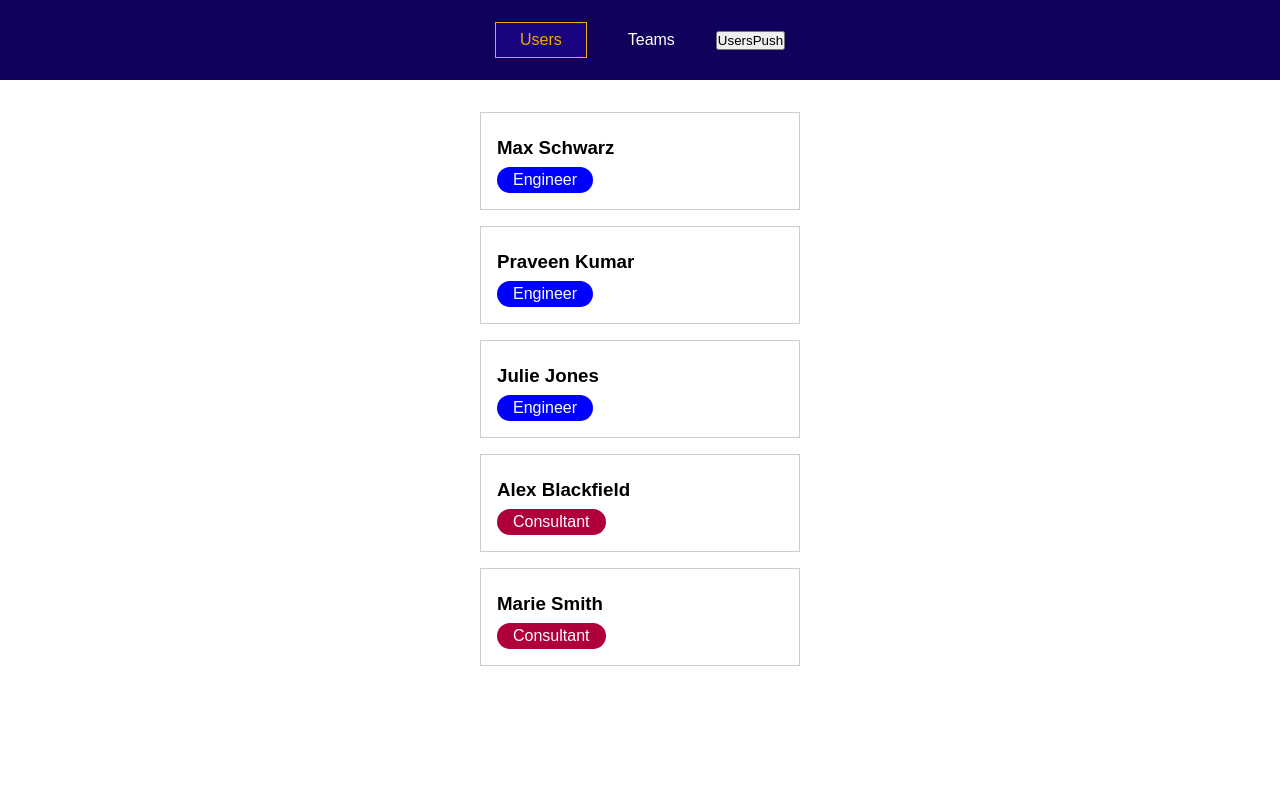
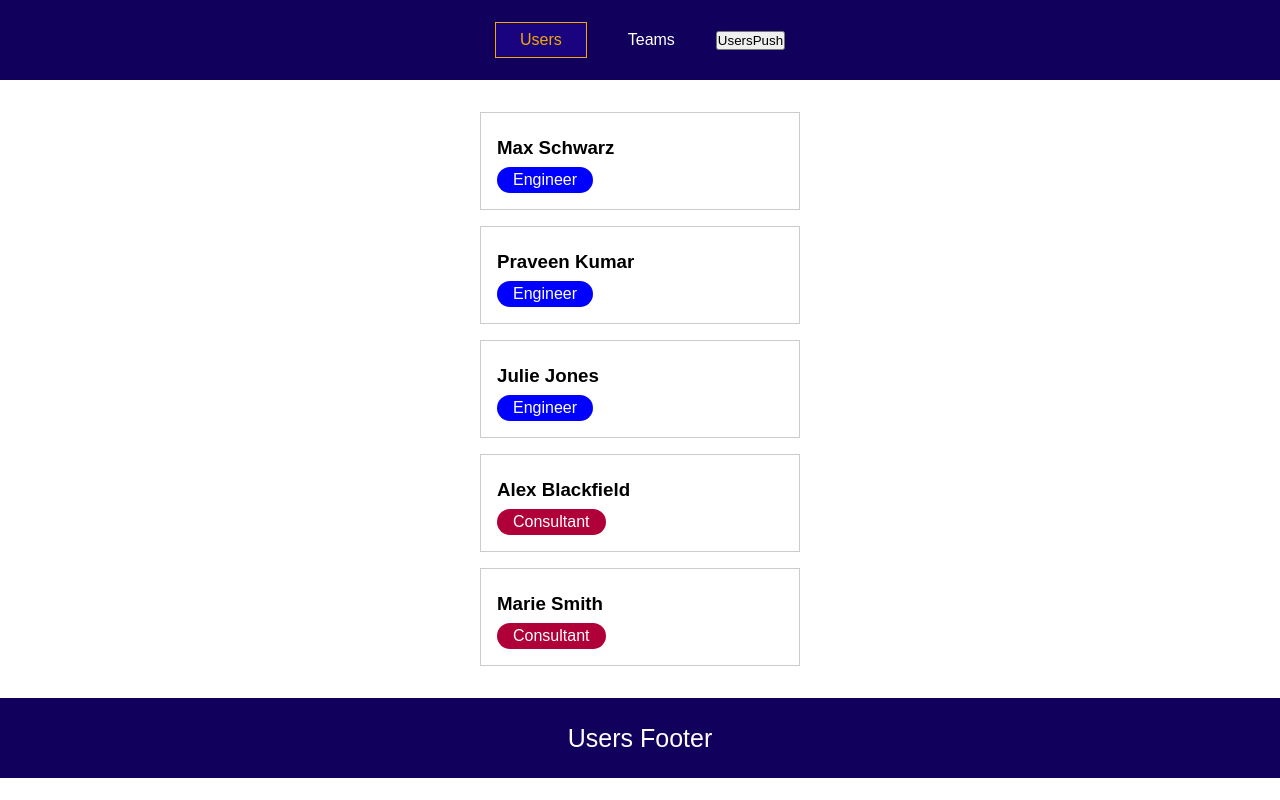
Before and after one commit to MRAlirad/Vue-Projects, a Vue app: page /users in a window 1280 px wide. Built offline with nearby package versions, Linux system fonts and the light colour scheme.

Commit message:
multiple routes

```diff
--- a/src/main.js
+++ b/src/main.js
@@ -7,6 +7,8 @@ import UserList from './projects/users-and-teams/UserList.vue';
 import TeamsList from './projects/users-and-teams/TeamsList.vue';
 import TeamMembers from './projects/users-and-teams/TeamMembers.vue';
 import NotFound from './projects/users-and-teams/NotFound.vue';
+import TeamFooter from './projects/users-and-teams/TeamFooter.vue';
+import UsersFooter from './projects/users-and-teams/UsersFooter.vue';
 
 const router = createRouter({
     history: createWebHistory(),
@@ -15,7 +17,10 @@ const router = createRouter({
         {
             name: 'teams',
             path: '/teams',
-            component: TeamsList,
+            components: {
+                default: TeamsList,
+                footer: TeamFooter,
+            },
             children: [
                 {
                     name: 'team-members',
@@ -26,7 +31,13 @@ const router = createRouter({
             ],
         },
         // {path: '/teams', component: TeamsList , alias: '/'},
-        {path: '/users', component: UserList},
+        {
+            path: '/users',
+            components: {
+                default: UserList,
+                footer: UsersFooter
+            }
+        },
         // {path: '/:notFound(.*)', redirect: '/teams'},
         {path: '/:notFound(.*)', component: NotFound},
     ],
--- a/src/projects/users-and-teams/NotFound.vue
+++ b/src/projects/users-and-teams/NotFound.vue
@@ -4,8 +4,8 @@
 
 <script>
 	export default {
-        name: 'NotFound'
-    };
+		name: 'NotFound',
+	};
 </script>
 
 <style></style>
--- /dev/null
+++ b/src/projects/users-and-teams/TeamFooter.vue
@@ -0,0 +1 @@
+<template>Team Footer</template>
--- /dev/null
+++ b/src/projects/users-and-teams/UsersFooter.vue
@@ -0,0 +1 @@
+<template>Users Footer</template>
--- a/src/projects/users-and-teams/UsersTeamsApp.vue
+++ b/src/projects/users-and-teams/UsersTeamsApp.vue
@@ -1,7 +1,12 @@
 <template>
 	<div class="users-teams-app">
 		<Navigation />
-		<router-view></router-view>
+		<main>
+			<router-view></router-view>
+		</main>
+		<footer>
+			<router-view name="footer"></router-view>
+		</footer>
 	</div>
 </template>
 
@@ -50,4 +55,16 @@
 	body {
 		margin: 0;
 	}
+
+	footer {
+		width: 100%;
+		height: 5rem;
+		background-color: #11005c;
+		display: flex;
+		align-items: center;
+		justify-content: center;
+		gap: 1rem;
+		color: white;
+		font-size: 25px;
+	}
 </style>
```
